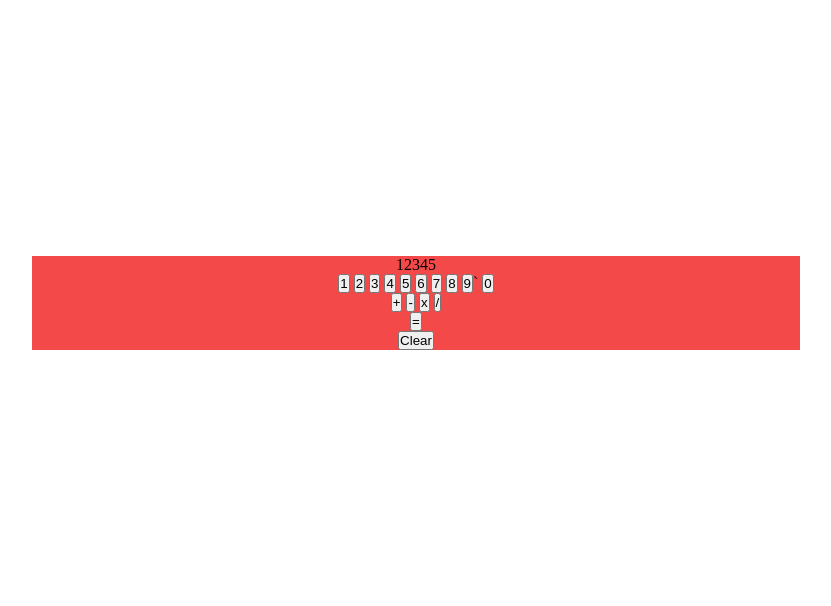
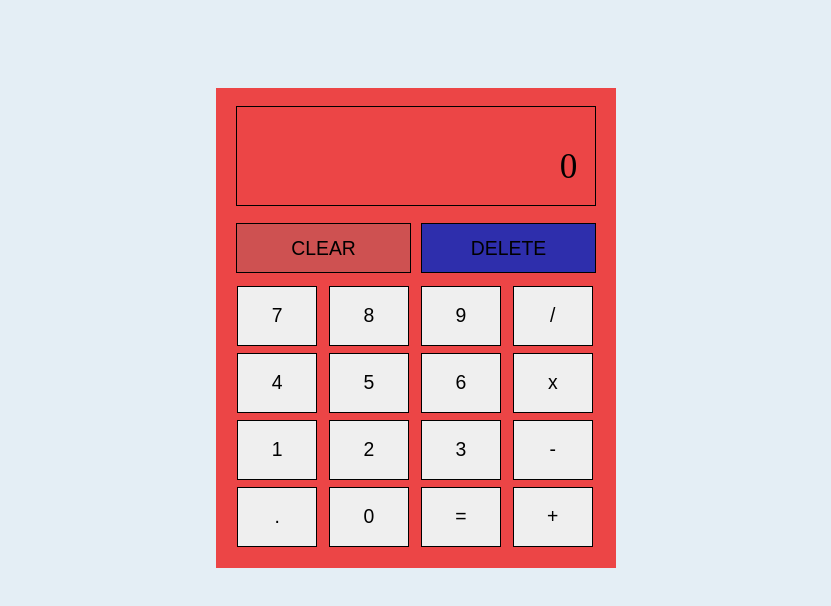
Before and after one commit to hsiuting13/Calculator, a plain HTML site: page index.html in a window 1280 px wide. Shown: the whole page, without its empty margins (224-1055 px from the left). Drawn offline with Linux system fonts and the light colour scheme.

Commit message:
Fixes the width and height  for the buttons

```diff
--- a/app.js
+++ b/app.js
@@ -1,5 +1,6 @@
-const buttons = document.querySelectorAll(".buttons");
+const operators = document.querySelectorAll(".operator");
 const numbers = document.querySelectorAll(".numbers");
+const result = document.querySelector(".result");
 
 let num;
 let num2;
--- a/index.html
+++ b/index.html
@@ -8,27 +8,29 @@
 </head>
 <body>
     <div class="cal">
-        <div class="result">12345</div>
-        <div class="numbers">
+        <div class="result">0</div>
+        <div class="reset">
+            <button class="clear">CLEAR</button>
+            <button class="delete">DELETE</button>
+        </div>
+        <div class="numbers_and_operators">
+            <button>7</button>
+            <button>8</button>
+            <button>9</button>
+            <button>/</button>
+            <button>4</button>
+            <button>5</button>
+            <button>6</button>
+            <button>x</button>
             <button>1</button>
             <button>2</button>
             <button>3</button>
-            <button>4</button>
-            <button>5</button>
-            <button>6</button>
-            <button>7</button>
-            <button>8</button>
-            <button>9</button>`
+            <button>-</button>
+            <button>.</button>
             <button>0</button>
+            <button class="equals">=</button>
+            <button>+</button>
         </div>
-        <div class="buttons">
-            <button>+</button>
-            <button>-</button>
-            <button>x</button>
-            <button>/</button>
-        </div>
-        <button>=</button>
-        <button>Clear</button>
     </div>
 
    <script src="app.js"></script>
--- a/style.css
+++ b/style.css
@@ -2,13 +2,57 @@
     margin: 0;
     padding: 0;
     box-sizing: border-box;
+    font-size: 1.1rem;;
 }
-
+body{
+    background-color: rgba(217, 232, 241, 0.699);
+}
 .cal{
     display: flex;
     flex-direction: column;
-    justify-content: flex-start;
+    justify-content: center;
     align-items: center;
     background-color: rgba(240, 17, 17, 0.76);
-    margin:20%;
+    width:400px;
+    padding:1rem;
+    margin: 5rem auto;
 }
+.result{
+    display:flex;
+    justify-content: flex-end;
+    align-items: flex-end;
+    border:1px solid black;
+    padding:1rem;
+    width:360px;
+    height:100px;
+    font-size: 2rem;;
+
+}
+button{
+    border: 1px solid black;
+    cursor:pointer;
+}
+.reset{
+    display:flex;
+    width:360px;
+    gap:10px;
+    margin:1rem 0 0.5rem 0;
+
+}
+.reset > button{
+    width:300px;
+    height:50px;
+
+}
+.clear{
+    background-color: rgba(189, 89, 89, 0.637);
+}
+.delete{
+    background-color:rgb(46, 46, 172)
+}
+
+.numbers_and_operators > button{
+    width:80px;
+    height:60px;
+    margin:.2rem;
+}
```
